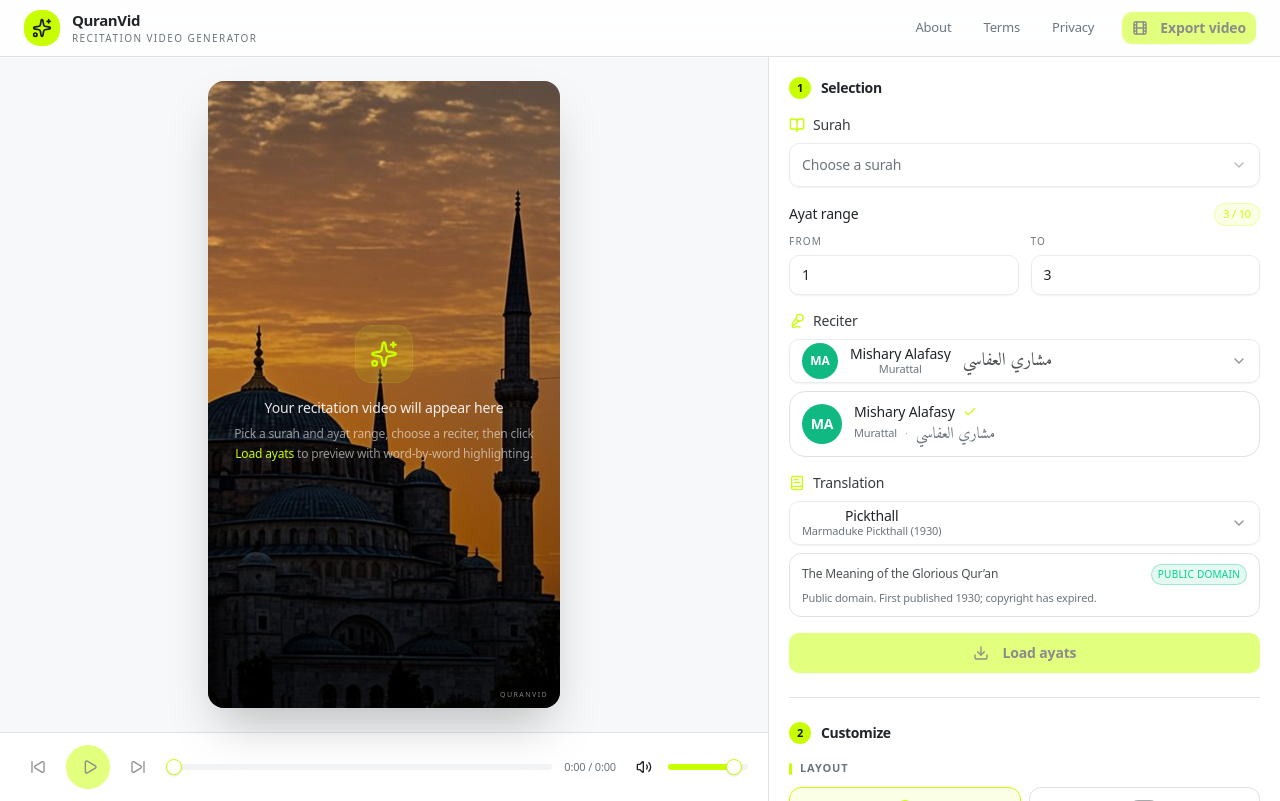
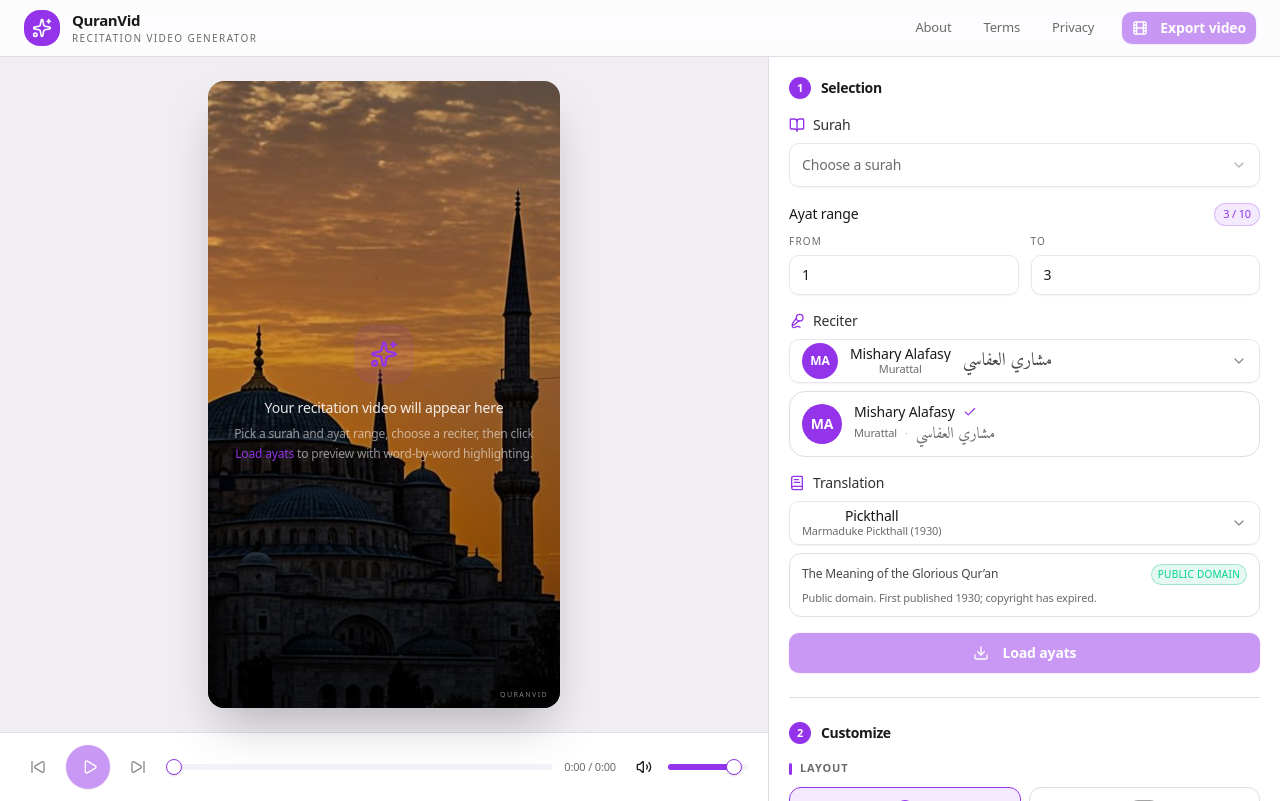
Before and after one commit to Sayemhaque/jariyah-now-user-app, a Next.js app: page / in a window 1280 px wide. Built offline with nearby package versions, Linux system fonts and the light colour scheme; a web font is replaced by a local one.

Commit message:
8c4b57b5-a934-4c44-b1d4-8f280a3dbbcd

```diff
--- a/src/app/globals.css
+++ b/src/app/globals.css
@@ -45,65 +45,65 @@
   --radius-xl: calc(var(--radius) + 4px);
 }
 
-/* QuranVid light theme — clean, modern, chartreuse accent.
-   Inspired by the target design: light gray bg, white cards, vivid accent. */
+/* QuranVid light theme — clean, minimal, purple accent on lavender-gray bg.
+   Matches the target design: #eeebf0 bg, white cards, #9333ea purple accent. */
 :root {
   --radius: 0.75rem;
-  --background: #f8f9fa;
-  --foreground: #212529;
+  --background: #eeebf0;
+  --foreground: #1a1a1a;
   --card: #ffffff;
-  --card-foreground: #212529;
+  --card-foreground: #1a1a1a;
   --popover: #ffffff;
-  --popover-foreground: #212529;
-  --primary: #c8ff00;
-  --primary-foreground: #1a1a1a;
-  --secondary: #f1f3f5;
-  --secondary-foreground: #212529;
-  --muted: #f1f3f5;
-  --muted-foreground: #6c757d;
-  --accent: #f1f3f5;
-  --accent-foreground: #212529;
-  --destructive: #e03131;
-  --border: #dee2e6;
-  --input: #e9ecef;
-  --ring: #c8ff00;
-  --chart-1: #c8ff00;
-  --chart-2: #7048e8;
+  --popover-foreground: #1a1a1a;
+  --primary: #9333ea;
+  --primary-foreground: #ffffff;
+  --secondary: #f3f0f7;
+  --secondary-foreground: #1a1a1a;
+  --muted: #f3f0f7;
+  --muted-foreground: #6b6b6b;
+  --accent: #f3f0f7;
+  --accent-foreground: #1a1a1a;
+  --destructive: #dc2626;
+  --border: #e0dce8;
+  --input: #e8e4f0;
+  --ring: #9333ea;
+  --chart-1: #9333ea;
+  --chart-2: #a290d9;
   --chart-3: #1098ad;
   --chart-4: #f08c00;
-  --chart-5: #e03131;
+  --chart-5: #dc2626;
   --sidebar: #ffffff;
-  --sidebar-foreground: #212529;
-  --sidebar-primary: #c8ff00;
-  --sidebar-primary-foreground: #1a1a1a;
-  --sidebar-accent: #f1f3f5;
-  --sidebar-accent-foreground: #212529;
-  --sidebar-border: #dee2e6;
-  --sidebar-ring: #c8ff00;
+  --sidebar-foreground: #1a1a1a;
+  --sidebar-primary: #9333ea;
+  --sidebar-primary-foreground: #ffffff;
+  --sidebar-accent: #f3f0f7;
+  --sidebar-accent-foreground: #1a1a1a;
+  --sidebar-border: #e0dce8;
+  --sidebar-ring: #9333ea;
 }
 
 /* Keep a dark variant available for the video preview frame (which needs
    to stay dark for video content legibility). Applied via `qv-dark-frame`. */
 .qv-dark-frame,
 .dark {
-  --background: #0f1419;
+  --background: #140632;
   --foreground: #f8f9fa;
-  --card: #1a1f24;
+  --card: #1e0f3a;
   --card-foreground: #f8f9fa;
-  --popover: #1a1f24;
+  --popover: #1e0f3a;
   --popover-foreground: #f8f9fa;
-  --primary: #c8ff00;
-  --primary-foreground: #0f1419;
-  --secondary: #252a30;
+  --primary: #a290d9;
+  --primary-foreground: #140632;
+  --secondary: #2a1850;
   --secondary-foreground: #f8f9fa;
-  --muted: #252a30;
-  --muted-foreground: #adb5bd;
-  --accent: #252a30;
+  --muted: #2a1850;
+  --muted-foreground: #a290d9;
+  --accent: #2a1850;
   --accent-foreground: #f8f9fa;
-  --destructive: #e03131;
+  --destructive: #dc2626;
   --border: rgba(255, 255, 255, 0.08);
   --input: rgba(255, 255, 255, 0.1);
-  --ring: #c8ff00;
+  --ring: #a290d9;
 }
 
 @layer base {
@@ -193,16 +193,16 @@
   border-radius: 999px;
 }
 
-/* Primary button — chartreuse with dark text, subtle shadow */
+/* Primary button — purple with white text, subtle shadow */
 .qv-btn-primary {
   background-color: var(--primary);
   color: var(--primary-foreground);
-  box-shadow: 0 1px 2px 0 rgba(0, 0, 0, 0.05), 0 0 0 1px rgba(200, 255, 0, 0.1);
+  box-shadow: 0 1px 2px 0 rgba(0, 0, 0, 0.05), 0 0 0 1px rgba(147, 51, 234, 0.1);
   transition: all 150ms ease;
 }
 .qv-btn-primary:hover {
-  background-color: #b8eb00;
-  box-shadow: 0 2px 8px 0 rgba(200, 255, 0, 0.3), 0 0 0 1px rgba(200, 255, 0, 0.2);
+  background-color: #7e22ce;
+  box-shadow: 0 2px 8px 0 rgba(147, 51, 234, 0.3), 0 0 0 1px rgba(147, 51, 234, 0.2);
 }
 
 /* Frosted-glass effect for the header */
--- a/src/lib/reciters.ts
+++ b/src/lib/reciters.ts
@@ -8,7 +8,7 @@
     style: 'Murattal',
     audioKey: 'Alafasy/mp3',
     recitationId: 7,
-    avatarColor: '#10b981',
+    avatarColor: '#9333ea',
   },
   {
     id: 'abdulbasit',
@@ -17,7 +17,7 @@
     style: 'Mujawwad',
     audioKey: 'AbdulBasit/Mujawwad/mp3',
     recitationId: 1,
-    avatarColor: '#f59e0b',
+    avatarColor: '#7c3aed',
   },
   {
     id: 'minshawi',
@@ -26,7 +26,7 @@
     style: 'Mujawwad',
     audioKey: 'Minshawi/Mujawwad/mp3',
     recitationId: 5,
-    avatarColor: '#8b5cf6',
+    avatarColor: '#6d28d9',
   },
   {
     id: 'husary',
@@ -35,7 +35,7 @@
     style: 'Murattal',
     audioKey: 'Husary/mp3',
     recitationId: 2,
-    avatarColor: '#06b6d4',
+    avatarColor: '#5b21b6',
   },
   {
     id: 'sudais',
@@ -44,7 +44,7 @@
     style: 'Murattal',
     audioKey: 'Sudais/mp3',
     recitationId: 6,
-    avatarColor: '#ef4444',
+    avatarColor: '#1a1a1a',
   },
 ]
 
```
